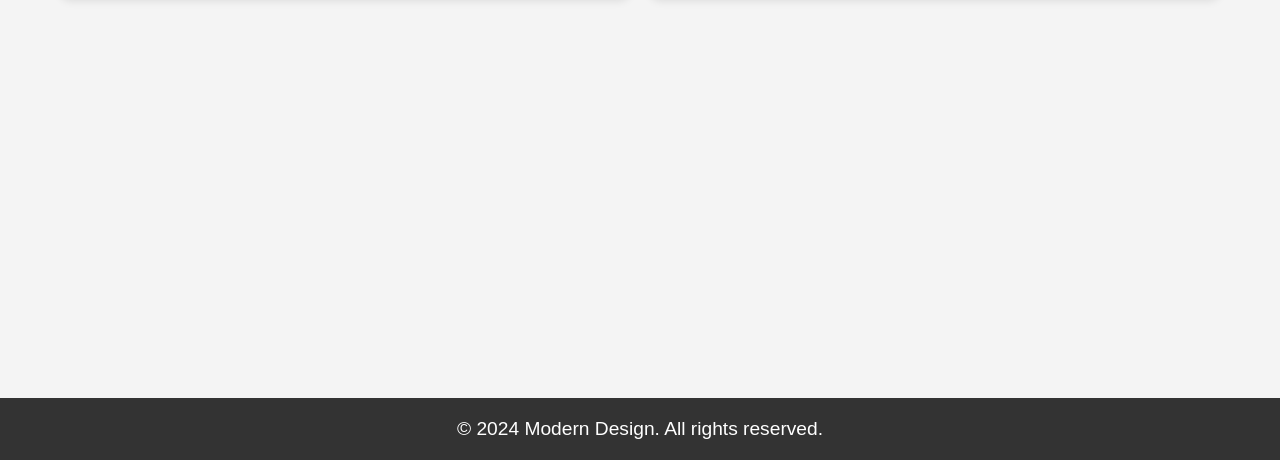
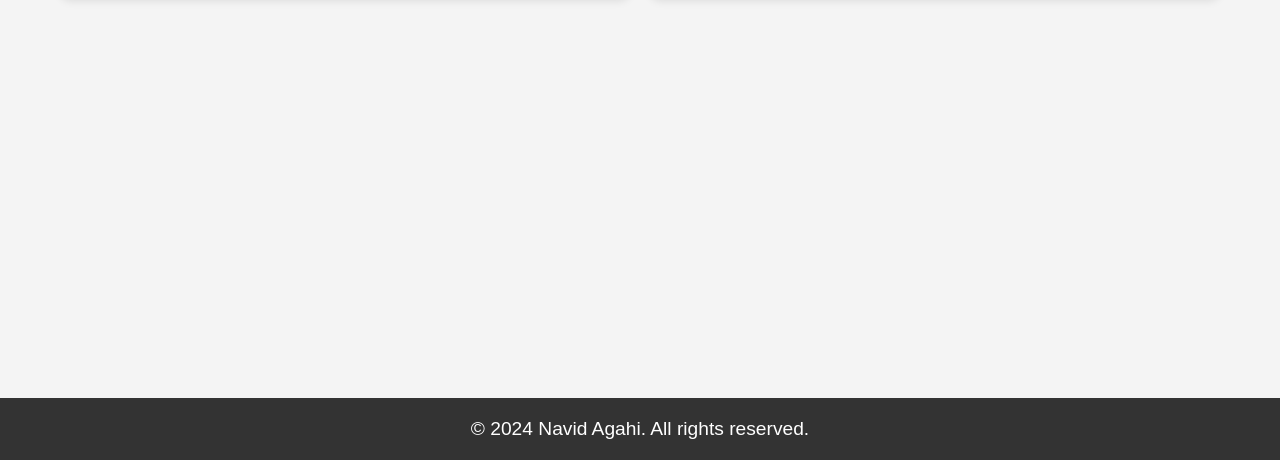
Before and after one commit to Navid-Agahi/Portfolio, a plain HTML site: page index.html in a window 1280 px wide. Shown: the part 340-800 px from the top of the page. Drawn offline with Linux system fonts and the light colour scheme.

Commit message:
Update index.html

```diff
--- a/index.html
+++ b/index.html
@@ -36,7 +36,7 @@
   </section>
 
   <footer>
-    <p>© 2024 Modern Design. All rights reserved.</p>
+    <p>© 2024 Navid Agahi. All rights reserved.</p>
   </footer>
 
   <script>
```
